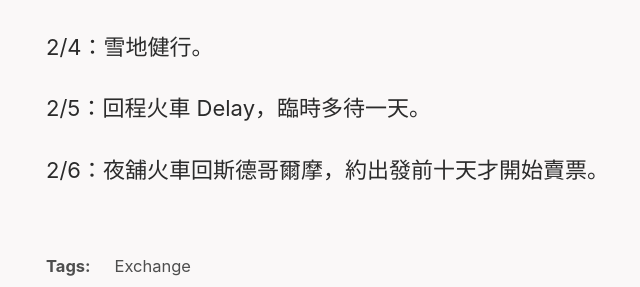
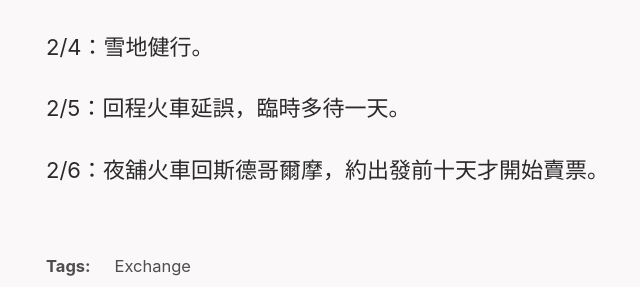
Before and after one commit to zebra314/zebra314.github.io, a Jekyll site: the page built from _posts/2025-02-01-北邊的事.md, in a window 1280 px wide and 900 px high, scrolled down 9349 px. Shown: the part 165-452 px from the top of the window, without its empty margins (298-938 px from the left). Built offline with Jekyll 4.4.1, drawn with Linux system fonts in a browser that asks for light colours; cached includes are drawn as plain includes.

Commit message:
Update content

```diff
--- a/_posts/2025-02-01-北邊的事.md
+++ b/_posts/2025-02-01-北邊的事.md
@@ -96,6 +96,6 @@ E10 是一條從瑞典北部通往挪威海岸的公路，這次只路過，暑
 
 2/4：雪地健行。
 
-2/5：回程火車 Delay，臨時多待一天。
+2/5：回程火車延誤，臨時多待一天。
 
 2/6：夜舖火車回斯德哥爾摩，約出發前十天才開始賣票。
```
